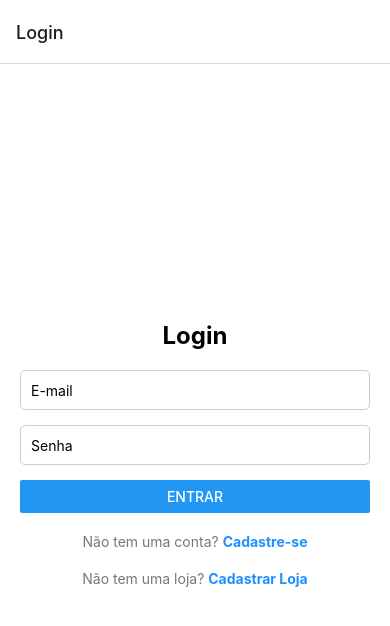
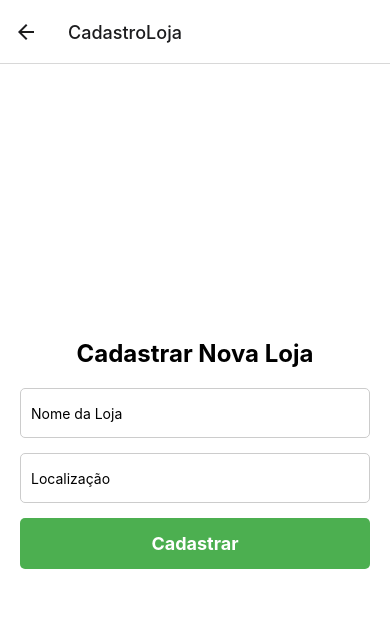
Before and after one commit to MarceloDev1/XepaFoodApp, a React Native app: screen /CadastroLoja in a window 390 px wide. Shown: the top 626 px of the page. Built offline with nearby package versions, Linux system fonts and the light colour scheme.

Commit message:
Tela de Loja

```diff
--- a/App.js
+++ b/App.js
@@ -8,6 +8,9 @@ import SignupScreen from './src/views/SignupScreen';
 import CadastrarProdutoScreen from './src/views/CadastrarProdutoScreen';
 import CadastrarLojaScreen from './src/views/CadastrarLojaScreen';
 import EstoqueScreen from './src/views/EstoqueScreen';
+import FeiranteScreen from './src/views/FeiranteScreen';
+import EditarLojaScreen from './src/views/EditarLojaScreen';
+import CadastroLojaScreen from './src/views/CadastroLojaScreen';
 
 const Stack = createNativeStackNavigator();
 
@@ -22,9 +25,11 @@ export default function App() {
           <Stack.Screen name="CadastrarProduto" component={CadastrarProdutoScreen} />
           <Stack.Screen name="CadastrarLoja" component={CadastrarLojaScreen} />
           <Stack.Screen name="Estoque" component={EstoqueScreen} />
+          <Stack.Screen name="FeiranteScreen" component={FeiranteScreen} />
+          <Stack.Screen name="EditarLojaScreen" component={EditarLojaScreen} />
+          <Stack.Screen name="CadastroLoja" component={CadastroLojaScreen} />
         </Stack.Navigator>
       </NavigationContainer>
     </AuthProvider>
   );
-
 }
--- /dev/null
+++ b/src/views/CadastroLojaScreen.js
@@ -0,0 +1,92 @@
+import React, { useState } from 'react';
+import { View, Text, TextInput, StyleSheet, TouchableOpacity, Alert } from 'react-native';
+import api from '../services/axios';
+import { useAuth } from '../context/AuthContext';
+
+const CadastroLojaScreen = ({ navigation }) => {
+  const { user } = useAuth();
+  const [nomeLoja, setNomeLoja] = useState('');
+  const [localizacao, setLocalizacao] = useState('');
+
+  const handleCadastrarLoja = async () => {
+    if (!nomeLoja || !localizacao) {
+        Alert.alert('Erro', 'Por favor, preencha todos os campos.');
+        return;
+    }
+
+    try {
+        const response = await api.post('/api/Loja/CriarLoja', {
+            idUsuario: user.idUsuario,
+        nomeLoja,
+        localizacao,
+    });
+
+    if (response.status === 200) {
+        Alert.alert('Sucesso', 'Loja cadastrada com sucesso!');
+        navigation.navigate('FeiranteScreen', { refresh: true }); // Volta para a tela anterior
+      } else {
+        Alert.alert('Erro', 'Não foi possível cadastrar a loja.');
+      }
+    } catch (error) {
+      console.error('Erro ao cadastrar loja:', error);
+      Alert.alert('Erro', 'Erro ao cadastrar a loja.');
+    }
+  };
+
+  return (
+    <View style={styles.container}>
+      <Text style={styles.title}>Cadastrar Nova Loja</Text>
+      <TextInput
+        style={styles.input}
+        placeholder="Nome da Loja"
+        value={nomeLoja}
+        onChangeText={setNomeLoja}
+      />
+      <TextInput
+        style={styles.input}
+        placeholder="Localização"
+        value={localizacao}
+        onChangeText={setLocalizacao}
+      />
+      <TouchableOpacity style={styles.button} onPress={handleCadastrarLoja}>
+        <Text style={styles.buttonText}>Cadastrar</Text>
+      </TouchableOpacity>
+    </View>
+  );
+};
+
+const styles = StyleSheet.create({
+  container: {
+    flex: 1,
+    backgroundColor: '#fff',
+    padding: 20,
+    justifyContent: 'center',
+  },
+  title: {
+    fontSize: 24,
+    fontWeight: 'bold',
+    textAlign: 'center',
+    marginBottom: 20,
+  },
+  input: {
+    height: 50,
+    borderColor: '#ccc',
+    borderWidth: 1,
+    borderRadius: 5,
+    padding: 10,
+    marginBottom: 15,
+  },
+  button: {
+    backgroundColor: '#4CAF50',
+    padding: 15,
+    borderRadius: 5,
+    alignItems: 'center',
+  },
+  buttonText: {
+    color: '#fff',
+    fontSize: 18,
+    fontWeight: 'bold',
+  },
+});
+
+export default CadastroLojaScreen;
--- /dev/null
+++ b/src/views/EditarLojaScreen.js
@@ -0,0 +1,100 @@
+import React, { useState, useEffect } from 'react';
+import { View, Text, TextInput, Button, StyleSheet, Alert } from 'react-native';
+import api from '../services/axios';
+
+const EditarLojaScreen = ({ route, navigation }) => {
+  const { idLoja } = route.params;  // Recebe o idLoja via navegação
+  const [nomeLoja, setNomeLoja] = useState('');
+  const [localizacao, setLocalizacaoLoja] = useState('');
+  const [idUsuario, setIdUsuario] = useState('');
+  const [loading, setLoading] = useState(true);
+
+  useEffect(() => {
+    const fetchLoja = async () => {
+      try {
+        const response = await api.get(`/api/Loja/RetornarLojaPorId?idLoja=${idLoja}`);
+        if (response.status === 200) {
+          const loja = response.data;
+          setNomeLoja(loja.nomeLoja);
+          setLocalizacaoLoja(loja.localizacao);
+          setIdUsuario(loja.idUsuario);
+        } else {
+          Alert.alert('Erro', 'Não foi possível carregar os dados da loja.');
+        }
+      } catch (error) {
+        console.error('Erro ao buscar loja:', error);
+        Alert.alert('Erro', 'Erro ao carregar os dados da loja.');
+      } finally {
+        setLoading(false);
+      }
+    };
+
+    fetchLoja();
+  }, [idLoja]);
+
+  const handleCadastrarLoja = async () => {
+    try {
+      // Chamada à API para atualizar a loja
+      const response = await api.post(`/api/Loja/AtualizarLoja`, {
+        idLoja,
+        nomeLoja,
+        localizacao,
+        idUsuario
+      });
+
+      if (response.status === 200) {
+        Alert.alert('Sucesso', 'Loja atualizada com sucesso!');
+        navigation.goBack(); // Retorna para a tela anterior após salvar
+      } else {
+        Alert.alert('Erro', 'Erro ao atualizar a loja.');
+      }
+    } catch (error) {
+      Alert.alert('Erro', 'Erro ao atualizar a loja.');
+    }
+  };
+
+  if (loading) {
+    return <Text>Carregando...</Text>;
+  }
+
+  return (
+    <View style={styles.container}>
+      <Text style={styles.title}>Editar Loja</Text>
+      <TextInput
+        style={styles.input}
+        placeholder="Nome da Loja"
+        value={nomeLoja}
+        onChangeText={setNomeLoja}
+      />
+      <TextInput
+        style={styles.input}
+        placeholder="Localização da Loja"
+        value={localizacao}
+        onChangeText={setLocalizacaoLoja}
+      />
+      <Button title="Salvar Alterações" onPress={handleCadastrarLoja} />
+    </View>
+  );
+};
+
+const styles = StyleSheet.create({
+  container: {
+    flex: 1,
+    padding: 20,
+    backgroundColor: '#fff',
+  },
+  title: {
+    fontSize: 24,
+    fontWeight: 'bold',
+    marginBottom: 20,
+  },
+  input: {
+    height: 40,
+    borderColor: '#ccc',
+    borderWidth: 1,
+    marginBottom: 10,
+    paddingHorizontal: 10,
+  },
+});
+
+export default EditarLojaScreen;
--- /dev/null
+++ b/src/views/FeiranteScreen.js
@@ -0,0 +1,142 @@
+import React, { useEffect, useState } from 'react';
+import { CheckBox, View, Text, FlatList, StyleSheet, Alert, TouchableOpacity } from 'react-native';
+import api from '../services/axios';
+import { useAuth } from '../context/AuthContext';
+import Icon from 'react-native-vector-icons/MaterialIcons';
+
+const FeiranteScreen = ({ navigation }) => {
+  const { user } = useAuth();
+  const [lojas, setLojas] = useState([]);
+
+  useEffect(() => {
+    const unsubscribe = navigation.addListener('focus', () => {
+      fetchLojas(); // Atualiza as lojas quando a tela é focada
+    });
+
+    return unsubscribe; // Limpa o listener ao desmontar
+  }, [navigation]);
+
+
+  const handleEdit = (idLoja) => {
+    console.log(idLoja);
+    navigation.navigate('EditarLojaScreen', { idLoja });
+  };
+
+  const handleDelete = async (idLoja) => {
+    try {
+      const response = await api.post(`/api/Loja/ExcluirLoja?idLoja=${idLoja}`);
+
+      if (response.status === 200) {
+        Alert.alert('Sucesso', `Loja com ID: ${idLoja} foi deletada.`);
+        // Remove a loja da lista de lojas localmente
+        fetchLojas();
+      } else {
+        Alert.alert('Erro', 'Não foi possível deletar a loja.');
+      }
+    } catch (error) {
+      console.error('Erro ao deletar a loja:', error);
+      Alert.alert('Erro', 'Erro ao deletar a loja.');
+    }
+  };
+
+  const fetchLojas = async () => {
+    try {
+      const response = await api.get(`/api/Loja/RetornarLojaPorIdUsuario?idUsuario=${user.idUsuario}`);
+      if (response.status === 200) {
+        setLojas(response.data);
+      } else {
+        Alert.alert('Erro', 'Não foi possível carregar as lojas.');
+      }
+    } catch (error) {
+      console.error('Erro ao buscar lojas:', error);
+      Alert.alert('Erro', 'Erro ao carregar as lojas.');
+    }
+  };
+
+
+
+  const renderLoja = ({ item }) => (
+    <View style={styles.card}>
+      <View style={styles.info}>
+        <Text style={styles.cardTitle}>{item.nomeLoja}</Text>
+        <Text style={styles.cardSubtitle}>{item.localizacao}</Text>
+      </View>
+      <TouchableOpacity onPress={() => handleEdit(item.idLoja)}>
+        <Icon name="edit" size={24} color="blue" style={styles.icon} />
+      </TouchableOpacity>
+      <TouchableOpacity onPress={() => handleDelete(item.idLoja)}>
+        <Icon name="delete" size={24} color="red" style={styles.icon} />
+      </TouchableOpacity>
+    </View>
+  );
+
+  const handleAddLoja = () => {
+    navigation.navigate('CadastroLoja', { idUsuario: user.idUsuario });
+  };
+
+  return (
+    <View style={styles.container}>
+      <Text style={styles.title}>Lojas Disponíveis</Text>
+      <FlatList
+        data={lojas}
+        keyExtractor={(item) => item.idLoja.toString()}
+        renderItem={renderLoja}
+        contentContainerStyle={styles.grid}
+      />
+      <TouchableOpacity style={styles.addButton} onPress={handleAddLoja}>
+        <Text style={styles.addButtonText}>Adicionar Loja</Text>
+      </TouchableOpacity>
+    </View>
+  );
+};
+
+const styles = StyleSheet.create({
+  container: {
+    flex: 1,
+    backgroundColor: '#fff',
+    padding: 10,
+  },
+  title: {
+    fontSize: 24,
+    fontWeight: 'bold',
+    textAlign: 'center',
+    marginBottom: 20,
+  },
+  grid: {
+    paddingBottom: 10,
+  },
+  card: {
+    flexDirection: 'row',
+    alignItems: 'center',
+    backgroundColor: '#f8f8f8',
+    padding: 20,
+    margin: 10,
+    borderRadius: 8,
+    shadowColor: '#000',
+    shadowOffset: { width: 0, height: 2 },
+    shadowOpacity: 0.1,
+    shadowRadius: 5,
+    justifyContent: 'space-between',
+  },
+  info: {
+    flex: 1,
+    marginLeft: 10,
+  },
+  cardTitle: {
+    fontSize: 18,
+    fontWeight: 'bold',
+    marginBottom: 5,
+  },
+  cardSubtitle: {
+    fontSize: 14,
+    color: '#777',
+  },
+  icon: {
+    marginLeft: 10,
+  },
+  checkbox: {
+    alignSelf: 'center'
+  }
+});
+
+export default FeiranteScreen;
--- a/src/views/LoginScreen.js
+++ b/src/views/LoginScreen.js
@@ -14,16 +14,28 @@ const LoginScreen = ({ navigation }) => {
       return;
     }
 
+
     try {
+      console.log("Tentando fazer login...");
       const response = await api.post('/api/Usuario/Login', {
         email: email,
         senha: senha,
       });
 
       if (response.status === 200) {
-        login(response.data.user);
+        const usuario = response.data.usuario;
+        login(usuario);
+
+        if (usuario.feirante) {
+          navigation.navigate('FeiranteScreen', {usuario});
+        } else {
+          navigation.navigate('Home');
+        }
+
         Alert.alert("Sucesso", "Login realizado com sucesso!");
-        navigation.navigate('Home'); // Redireciona para a tela Home
+      } else {
+        console.log(response.data);
+        Alert.alert("Login inválido");
       }
     } catch (error) {
       console.error('Erro ao fazer login:', error);
```
Also changed, not shown: package.json (+9 -7 lines), 1 other file (tests, documents, lock files or other folders).
